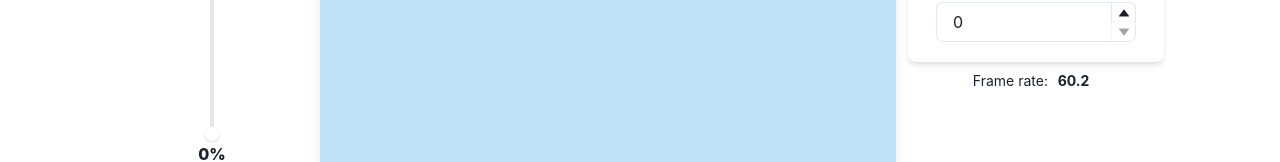
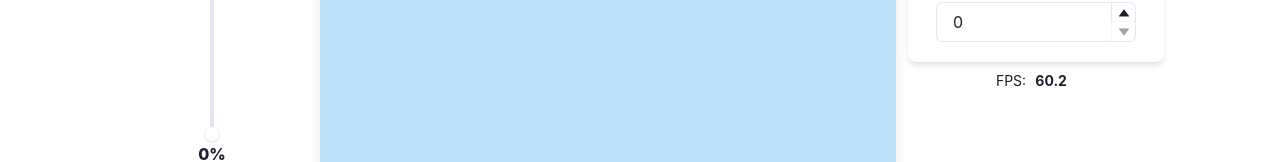
Before and after one commit to ender18g/helo-react, a React (Create React App) app: page / in a window 1280 px wide. Shown: the part 637-799 px from the top of the page. Built offline with nearby package versions, Linux system fonts and the light colour scheme.

Commit message:
memoized and added fps counter

```diff
--- a/src/App.js
+++ b/src/App.js
@@ -236,8 +236,8 @@ function App() {
             setRefAlt={(refAlt) => setData({ ...data, refAlt: refAlt / ceiling })}
           />
           <Flex my={2} justifyContent={'center'} align={'center'}>
-            <Text fontSize={'sm'} >Frame rate:</Text>
-            <Text fontSize={'sm'} w={'20%'} fontWeight={700} align={'center'} >{data.frameRate}</Text>
+            <Text fontSize={'sm'} >FPS: </Text>
+            <Text fontSize={'sm'} w={50} fontWeight={700} align={'center'} >{data.frameRate}</Text>
           </Flex>
         </Box>
       </Flex>
```
